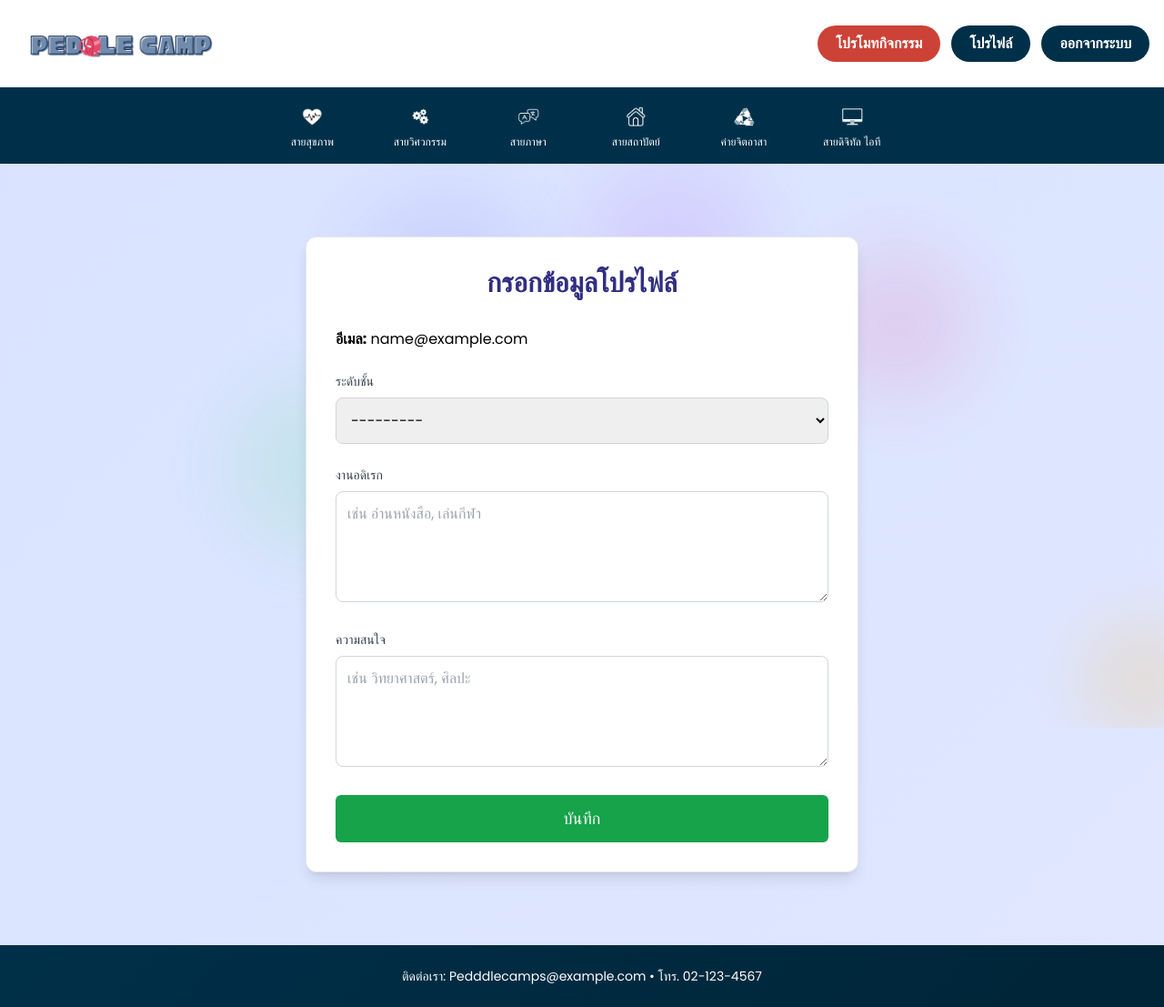
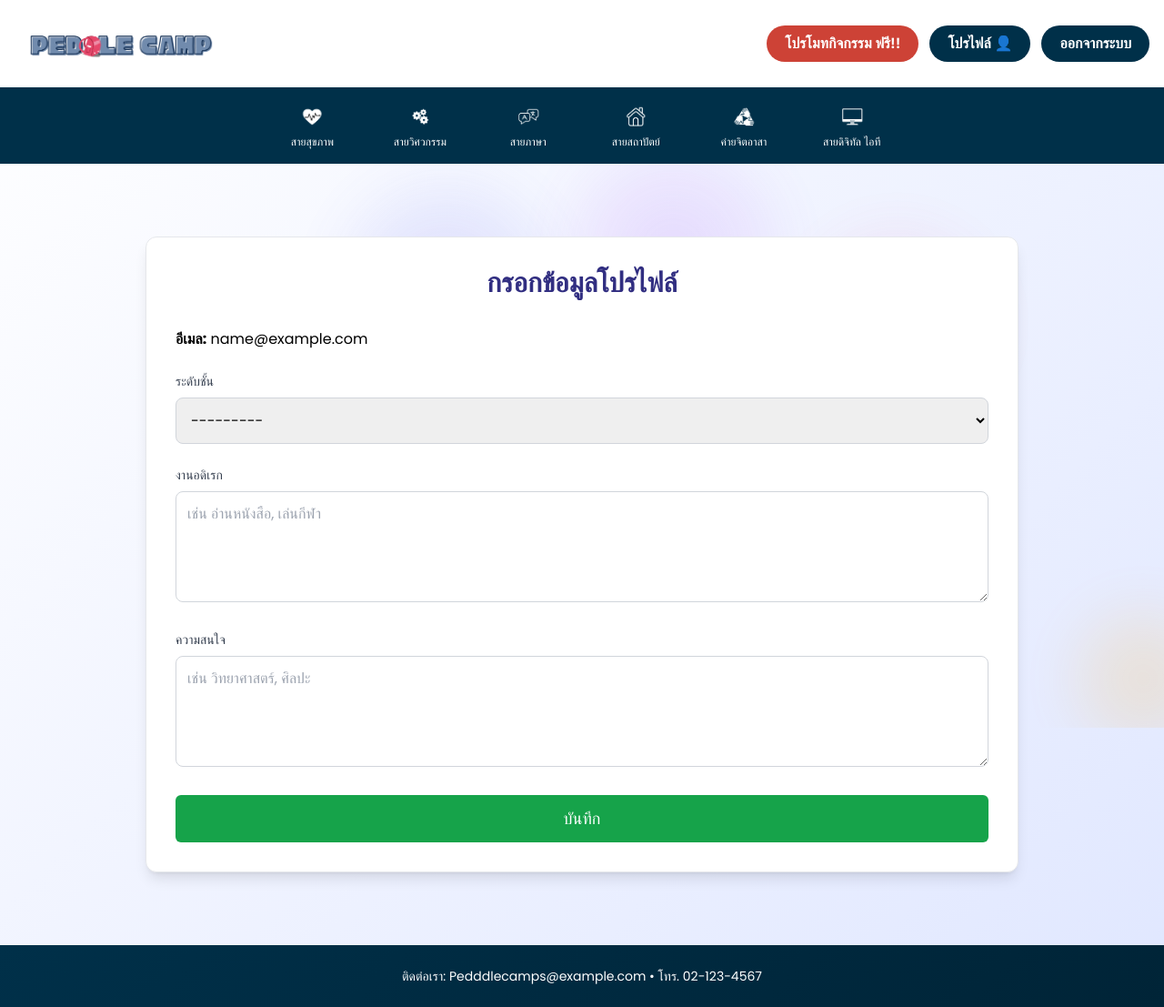
Before and after one commit to Pattranit-Yongyee/dsi202_2025, a Django app: page /complete-profile/ in a window 1280 px wide. Shown: the whole page at 91% size. Run offline with Django 4.2, Linux system fonts and the light colour scheme; the visitor is signed in with stand-in values (Sample User, id 1); data comes from the database, SQL or seed files in the repository; some libraries are stand-ins or nearby versions; some web fonts are replaced.

Commit message:
update css

```diff
--- a/myproject/camps/templates/camps/base.html
+++ b/myproject/camps/templates/camps/base.html
@@ -15,7 +15,7 @@
 
     body {
       font-family: 'Poppins', sans-serif;
-      background: linear-gradient(135deg, #d8e3ff 0%, #e0e7ff 100%);
+      background: linear-gradient(135deg, #ffffff 0%, #e0e7ff 100%);
     }
 
     /* Animated Background Circles */
@@ -180,12 +180,15 @@
           <path stroke-linecap="round" stroke-linejoin="round" stroke-width="2" d="M6 18L18 6M6 6l12 12" />
         </svg>
       </button>
+       <a href="{% url 'home' %}" class="w-full text-center px-5 py-2 mb-2 bg-[#FFFFFF] text-black font-semibold rounded-full hover:bg-[#CD4236] hover:text-white menu-button">
+        หน้าหลัก
+      </a>
       <a href="{% url 'add_camp' %}" class="w-full text-center px-5 py-2 mb-2 bg-[#FFFFFF] text-black font-semibold rounded-full hover:bg-[#CD4236] hover:text-white menu-button">
-        โปรโมทกิจกรรม
+        โปรโมทกิจกรรม ฟรี!!
       </a>
       {% if user.is_authenticated %}
         <a href="{% url 'profile' %}" class="w-full text-center px-5 py-2 mb-2 bg-[#FFFFFF] text-black font-semibold rounded-full hover:bg-[#CD4236] hover:text-white menu-button">
-          โปรไฟล์
+          โปรไฟล์ 👤
         </a>
         <a href="{% url 'account_logout' %}" class="w-full text-center px-5 py-2 mb-2 bg-[#FFFFFF] text-black font-semibold rounded-full hover:bg-[#CD4236] hover:text-white menu-button">
           ออกจากระบบ
@@ -208,11 +211,11 @@
         </a>
         <div class="flex gap-3">
           <a href="{% url 'add_camp' %}" class="px-5 py-2 bg-[#CD4236] text-white font-semibold rounded-full hover:bg-[#b02e24] transition-all hover:shadow-lg transform hover:scale-105">
-            โปรโมทกิจกรรม
+            โปรโมทกิจกรรม ฟรี!!
           </a>
           {% if user.is_authenticated %}
             <a href="{% url 'profile' %}" class="px-5 py-2 bg-[#003049] text-white font-semibold rounded-full hover:bg-[#002437] transition-all hover:shadow-lg transform hover:scale-105">
-              โปรไฟล์
+              โปรไฟล์ 👤
             </a>
             <a href="{% url 'account_logout' %}" class="px-5 py-2 bg-[#003049] text-white font-semibold rounded-full hover:bg-[#002437] transition-all hover:shadow-lg transform hover:scale-105">
               ออกจากระบบ
--- a/myproject/camps/templates/camps/camp_submission_success.html
+++ b/myproject/camps/templates/camps/camp_submission_success.html
@@ -27,7 +27,7 @@
 
 <!-- Countdown Script -->
 <script>
-    let seconds = 60;
+    let seconds = 15;
     const countdown = document.getElementById("countdown");
 
     const interval = setInterval(() => {
--- a/myproject/camps/templates/camps/complete_profile.html
+++ b/myproject/camps/templates/camps/complete_profile.html
@@ -1,7 +1,7 @@
 {% extends "camps/base.html" %}
 {% load widget_tweaks %}
 {% block content %}
-<div class="max-w-2xl mx-auto py-12 px-4 sm:px-6 lg:px-8">
+<div class="max-w-5xl mx-auto py-12 px-4 sm:px-6 lg:px-8">
     <div class="bg-white p-8 rounded-xl shadow-lg border border-gray-200">
         <h2 class="text-3xl font-bold text-center text-indigo-900 mb-8">กรอกข้อมูลโปรไฟล์</h2>
         <div class="mb-6">
--- a/myproject/camps/templates/camps/home.html
+++ b/myproject/camps/templates/camps/home.html
@@ -3,7 +3,7 @@
 {% block content %}
   <div class="mt-16">
     <h2 class="text-3xl md:text-5xl font-extrabold text-center bg-gradient-to-r from-indigo-600 via-purple-500 to-pink-500 text-transparent bg-clip-text tracking-tight mb-12 animate-fade-in">
-      Welcome to Peddle Camp<br><span class="text-xl md:text-2xl font-medium block mt-2">The Space where you discover YOURSELF</span>
+      Welcome to Peddle Camp<br><span class="text-xl md:text-2xl font-medium block mt-2">" The Space where you discover YOURSELF "</span>
     </h2>
   </div>
 
```
Also changed, not shown: myproject/myproject/settings.py (line endings or trailing spaces).
